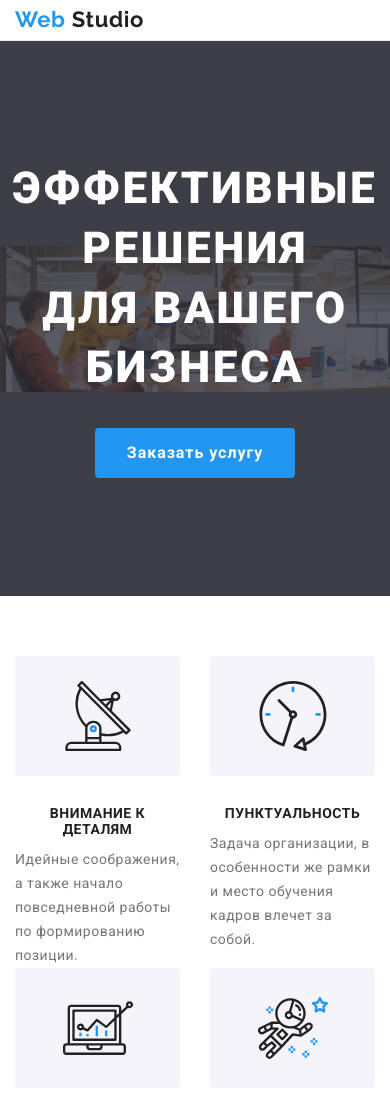
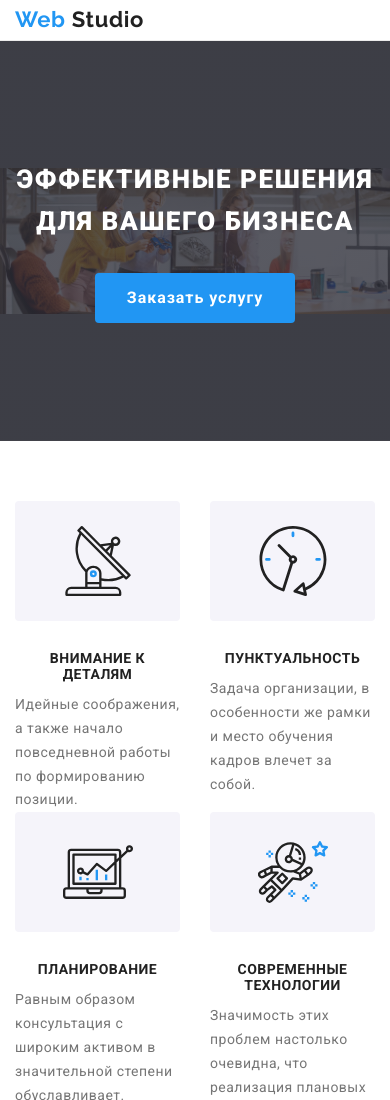
Before and after one commit to DavydovStas/goit-markup-hw-08, a plain HTML site: page index.html in a window 390 px wide. Shown: the top 1100 px of the page. Drawn offline with nearby package versions, Linux system fonts and the light colour scheme.

Commit message:
Fixed Hero section

```diff
--- a/sass/components/main-page/_hero-section.scss
+++ b/sass/components/main-page/_hero-section.scss
@@ -40,6 +40,11 @@
   line-height: 1.36;
   /* text-align: center; */
   letter-spacing: 0.06em;
+
+  @media screen and (max-width: 1199px) {
+    font-size: 26px;
+    line-height: 1.61;
+  }
 }
 
 .button-link {
```
Also changed, not shown: css/main.css, css/main.min.css, 2 other files.
